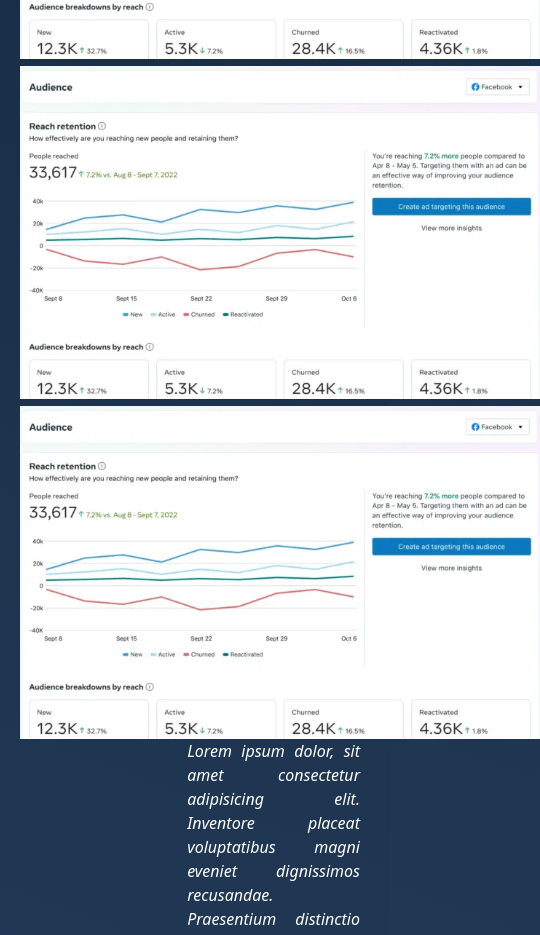
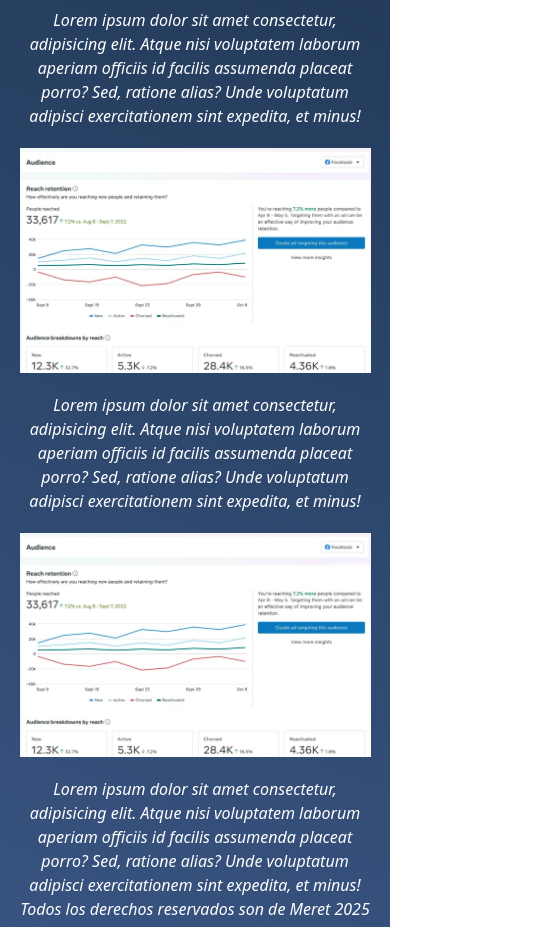
Before and after one commit to MauroJC/Proyecto-Coder, a plain HTML site: page pages/nuestrotrabajo.html in a window 390 px wide. Shown: the part 1051-1986 px from the top of the page, 540 px wide, since content can reach past the window. Drawn offline with nearby package versions, Linux system fonts and the light colour scheme; a web font is replaced by a local one.

Commit message:
responsivetrabajo

```diff
--- a/css/style.css
+++ b/css/style.css
@@ -244,7 +244,7 @@ main::after {
 .grid-contacto {
     /*Formulario de Contacto*/
     text-transform: capitalize;
-    font-weight:500;
+    font-weight: 500;
     color: white;
     display: grid;
     justify-items: stretch;
@@ -353,26 +353,25 @@ footer {
 
 /*PAGINA NUESTRO TRABAJO*/
 
-.imagenes-trabajo p {
-    position: relative;
-    text-align: justify;
-    margin-left: 48%;
-    float: none;
-    margin-top: 120px;
-    margin-bottom: 270px;
-    margin-right: 30px;
+.imagenes-trabajo {
+    display: flex;
+    flex-direction: column;
+    align-items: center;
+    gap: 20px;
 
 
 }
 
-.imagenes-trabajo img {
-    position: static;
-    padding-left: 5%;
-    padding-top: 2%;
-    height: 340px;
-    width: 540px;
-    float: left;
-    clear: left;
+.item-trabajo {
+    display: flex;
+    flex-direction: row;
+    align-items: center;
+    max-width: 90%;
+    gap: 20px;
+}
+
+.item-trabajo img {
+    display: block;
 }
 
 /*LINK A CONTACTO*/
@@ -421,6 +420,7 @@ footer {
 
 /*MQ INDEX*/
 @media (max-width: 480px) {
+
     .trabajo1,
     .trabajo2 {
         display: flex;
@@ -436,6 +436,37 @@ footer {
         margin: 10px auto;
     }
 }
+
+/*MQ NUESTRO TRABAJO*/
+
+@media (max-width: 750px) {
+    .imagenes-trabajo {
+        display: flex;
+        flex-direction: column;
+        align-items: center;
+    }
+
+    .item-trabajo {
+        display: flex;
+        flex-direction: column;
+    }
+
+    .item-trabajo img {
+        display: block;
+        width: 100%;
+        max-width: 100%;
+        height: auto;
+        padding: 0;
+
+
+    }
+
+    .imagenes-trabajo p {
+        margin: 0 auto;
+        text-align: center;
+    }
+}
+
 
 /*MQ CLIENTES*/
 @media(max-width: 1020px) {
@@ -481,8 +512,7 @@ footer {
         row-gap: 5px;
         display: flex;
         flex-direction: column;
-        width: auto;
-        margin: 10px;
+        margin: 20px auto;
 
     }
 
--- a/pages/nuestrotrabajo.html
+++ b/pages/nuestrotrabajo.html
@@ -45,30 +45,32 @@
     <main>
         <h1>NUESTRO TRABAJO</h1>
         <div class="imagenes-trabajo">
-            <img src="../img/imagen 2.png" alt="Estadisticas">
-            <br>
-            <img src="../img/imagen 2.png" alt="Estadisticas">
-            <br>
-            <img src="../img/imagen 2.png" alt="Estadisticas">
-            <br>
-            <img src="../img/imagen 2.png" alt="Estadisticas">
-            <br>
-            <p>Lorem ipsum dolor, sit amet consectetur adipisicing elit. Inventore placeat voluptatibus magni eveniet
-                dignissimos recusandae. Praesentium distinctio voluptates id tenetur, consectetur cupiditate mollitia
-                ullam, nostrum numquam dolor eius qui debitis? Nulla accusamus earum dolorem inventore minus natus
-                fugiat, eveniet perspiciatis neque consequatur, animi numquam sapiente eum illum in, nam nobis.</p>
-            <p>Lorem ipsum dolor, sit amet consectetur adipisicing elit. Inventore placeat voluptatibus magni eveniet
-                dignissimos recusandae. Praesentium distinctio voluptates id tenetur, consectetur cupiditate mollitia
-                ullam, nostrum numquam dolor eius qui debitis? Nulla accusamus earum dolorem inventore minus natus
-                fugiat, eveniet perspiciatis neque consequatur, animi numquam sapiente eum illum in, nam nobis.</p>
-            <p>Lorem ipsum dolor, sit amet consectetur adipisicing elit. Inventore placeat voluptatibus magni eveniet
-                dignissimos recusandae. Praesentium distinctio voluptates id tenetur, consectetur cupiditate mollitia
-                ullam, nostrum numquam dolor eius qui debitis? Nulla accusamus earum dolorem inventore minus natus
-                fugiat, eveniet perspiciatis neque consequatur, animi numquam sapiente eum illum in, nam nobis.</p>
-            <p>Lorem ipsum dolor, sit amet consectetur adipisicing elit. Inventore placeat voluptatibus magni eveniet
-                dignissimos recusandae. Praesentium distinctio voluptates id tenetur, consectetur cupiditate mollitia
-                ullam, nostrum numquam dolor eius qui debitis? Nulla accusamus earum dolorem inventore minus natus
-                fugiat, eveniet perspiciatis neque consequatur, animi numquam sapiente eum illum in, nam nobis.</p>
+            <div class="item-trabajo">
+                <img src="../img/imagen 2.png" alt="Estadisticas">
+                <p>Lorem ipsum dolor sit amet consectetur, adipisicing elit. Atque nisi voluptatem laborum aperiam
+                    officiis id facilis assumenda placeat porro? Sed, ratione alias? Unde voluptatum adipisci
+                    exercitationem sint expedita, et minus!</p>
+            </div>
+            <div class="item-trabajo">
+                <img src="../img/imagen 2.png" alt="Estadisticas">
+                <p>Lorem ipsum dolor sit amet consectetur, adipisicing elit. Atque nisi voluptatem laborum aperiam
+                    officiis id facilis assumenda placeat porro? Sed, ratione alias? Unde voluptatum adipisci
+                    exercitationem sint expedita, et minus!</p>
+
+            </div>
+            <div class="item-trabajo">
+                <img src="../img/imagen 2.png" alt="Estadisticas">
+                <p>Lorem ipsum dolor sit amet consectetur, adipisicing elit. Atque nisi voluptatem laborum aperiam
+                    officiis id facilis assumenda placeat porro? Sed, ratione alias? Unde voluptatum adipisci
+                    exercitationem sint expedita, et minus!</p>
+            </div>
+            <div class="item-trabajo">
+                <img src="../img/imagen 2.png" alt="Estadisticas">
+                <p>Lorem ipsum dolor sit amet consectetur, adipisicing elit. Atque nisi voluptatem laborum aperiam
+                    officiis id facilis assumenda placeat porro? Sed, ratione alias? Unde voluptatum adipisci
+                    exercitationem sint expedita, et minus!</p>
+
+            </div>
         </div>
 
     </main>
```
